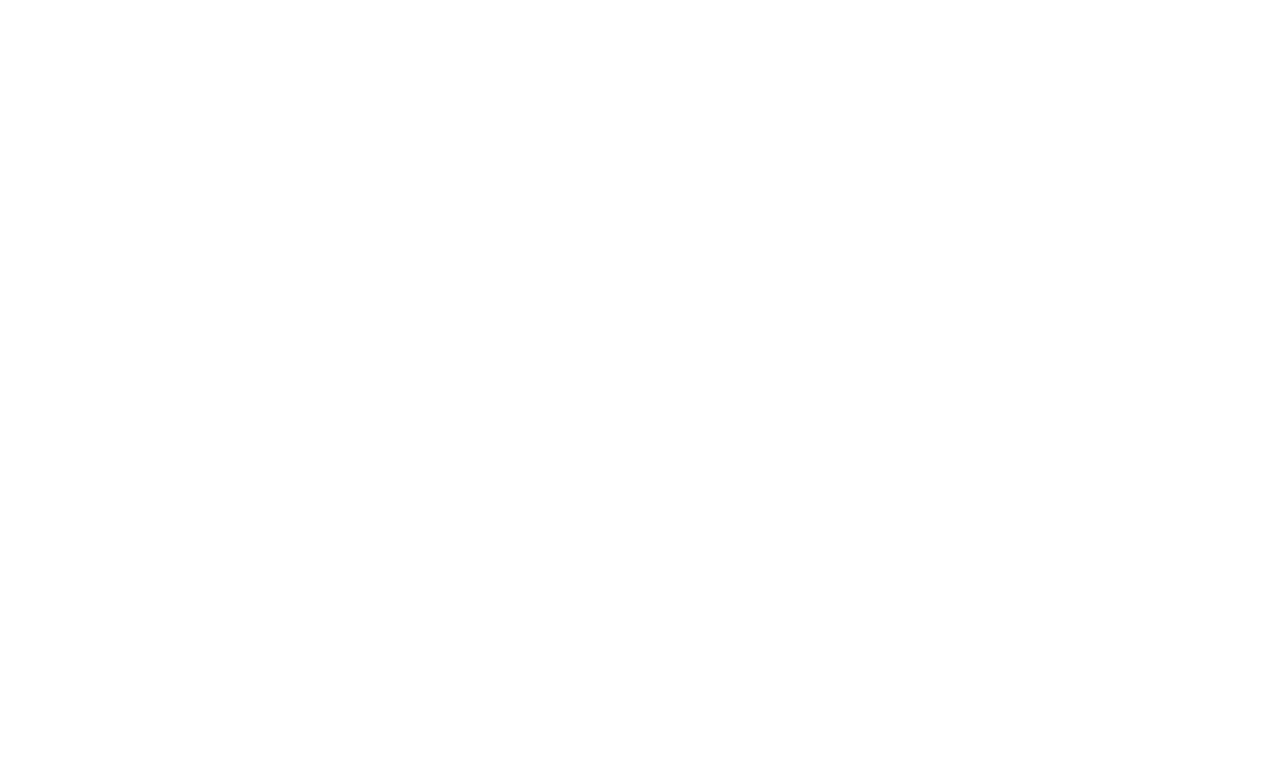
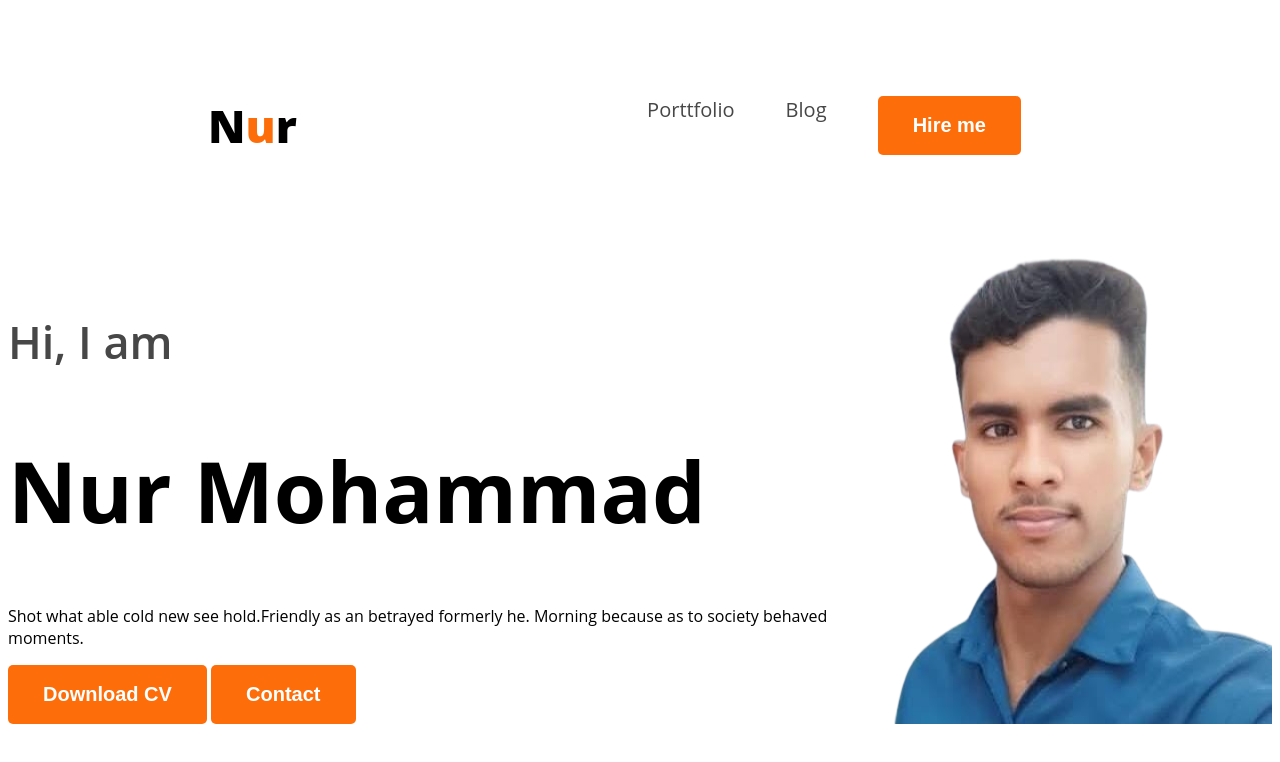
Before and after one commit to nurmohammadweb/simple-project, a plain HTML site: page index.html in a window 1280 px wide. Drawn offline with Linux system fonts and the light colour scheme.

Commit message:
added all code

```diff
--- a/index.html
+++ b/index.html
@@ -5,10 +5,44 @@
   <meta charset="UTF-8">
   <meta name="viewport" content="width=device-width, initial-scale=1.0">
   <title>Web Developer Porttfolio</title>
+  <link rel="stylesheet" href="styles/porttfolio.css">
+
 </head>
 
-<body>
+<body class="open-sans-normal">
+  <header>
 
+    <nav>
+      <h3 class="nav-title">N<span class="text-primary">u</span>r</h3>
+      <ul>
+        <li> <a class="dark-2" href="">Porttfolio</a></li>
+        <li><a class="dark-2" href="">Blog</a></li>
+        <li><a href=""><button class="btn-primary">Hire
+              me
+            </button></a></li>
+      </ul>
+    </nav>
+
+    <div class="banner">
+      <div class="banner-content">
+        <h4 class="banner-greetings" dark-2">Hi, I am</h4>
+        <h1 class="banner-title">Nur Mohammad</h1>
+        <p class="banner-description">
+          Shot what able cold new see hold.Friendly as an betrayed formerly he. Morning because as to society behaved
+          moments.
+        </p>
+        <button class="btn-primary">Download CV</button>
+        <button class="btn-primary">Contact</button>
+      </div>
+      <img class="banner-profile-pic" src="images/Nur_Mohammad-removebg-preview.png" alt="">
+    </div>
+  </header>
+  <main>
+
+  </main>
+  <footer>
+
+  </footer>
 </body>
 
 </html>
--- /dev/null
+++ b/styles/porttfolio.css
@@ -0,0 +1,65 @@
+
+.open-sans-normal {
+  font-family: "Open Sans", sans-serif;
+  font-optical-sizing: auto;
+  font-style: normal;
+  font-variation-settings:
+    "wdth" 100;
+}
+nav{
+  display: flex;
+  align-items: center;
+  justify-content: space-between;
+  margin: 50px 200px;
+}
+.text-primary{
+  color: #FD6E0A;
+}
+
+/* nav style */
+ .nav-title{
+  font-weight: 800;
+  font-size: 45px;
+}
+nav ul {
+  display: flex;
+
+}
+nav ul li {
+  list-style: none;
+  margin-right: 51px;
+}
+nav li a {
+  text-decoration: none;
+  font-size: 20px;
+}
+.btn-primary{
+  background-color: #FD6E0A;
+  font-weight: bold;
+  color: white;
+  border: none;
+  font-size:  20px;
+  padding: 18px 35px;
+  border-radius: 5px
+}
+/* banner-style */
+.banner{
+  display: flex;
+  justify-content: space-between;
+}
+.banner-greetings{
+font-size: 45px;
+font-weight: 600;
+color: #474747;
+}
+.dark-2{
+  color: #474747;
+ }
+ .banner-title{
+  font-weight: bold;
+  font-size: 85px;
+ }
+ .banner-profile-pic{
+  width: 584;
+  height: 676;
+ }
```
Also changed, not shown: images/Nur.jpg (added), images/Nur_Mohammad-removebg-preview.png (added), images/WhatsApp Image 2025-07-09 at 8.59.45 PM.jpeg (added).
